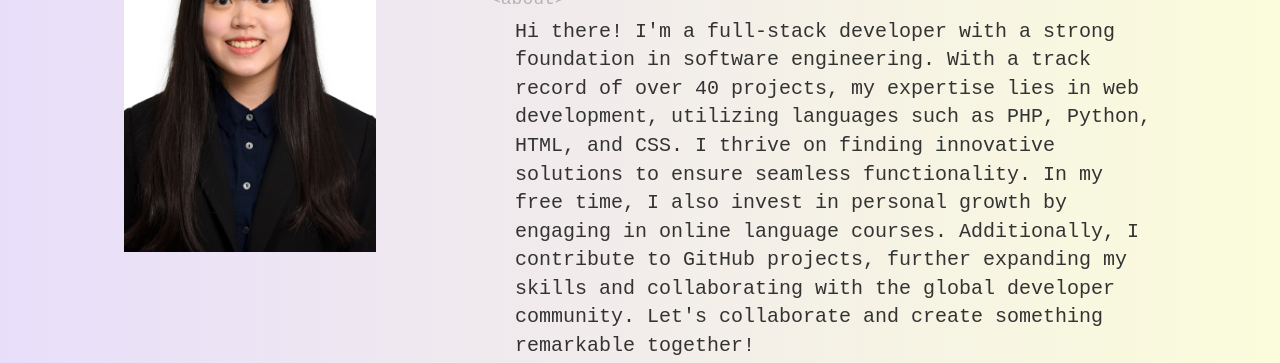
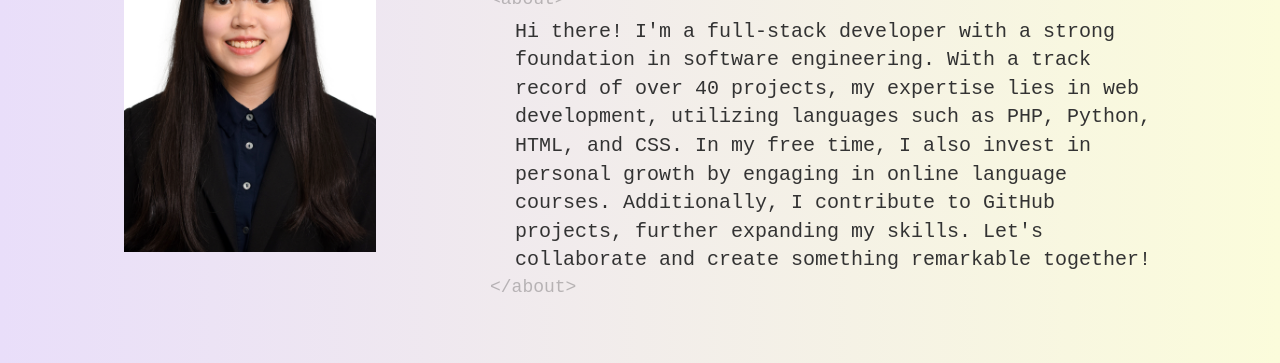
Before and after one commit to lleejiawen/lleejiawen.github.io, a plain HTML site: page index.html in a window 1280 px wide. Shown: the part 202-565 px from the top of the page. Drawn offline with nearby package versions, Linux system fonts and the light colour scheme.

Commit message:
Update index.html

```diff
--- a/index.html
+++ b/index.html
@@ -58,7 +58,7 @@
         <h1 class="section-title name">I'm Jia Wen, Lee.</h1>
       </div>
       <p class="section-content summary">
-        Hi there! I'm a full-stack developer with a strong foundation in software engineering. With a track record of over 40 projects, my expertise lies in web development, utilizing languages such as PHP, Python, HTML, and CSS. I thrive on finding innovative solutions to ensure seamless functionality. In my free time, I also invest in personal growth by engaging in online language courses. Additionally, I contribute to GitHub projects, further expanding my skills and collaborating with the global developer community. Let's collaborate and create something remarkable together!
+        Hi there! I'm a full-stack developer with a strong foundation in software engineering. With a track record of over 40 projects, my expertise lies in web development, utilizing languages such as PHP, Python, HTML, and CSS. In my free time, I also invest in personal growth by engaging in online language courses. Additionally, I contribute to GitHub projects, further expanding my skills. Let's collaborate and create something remarkable together!
       </p>
     </div>
   </div>
```
